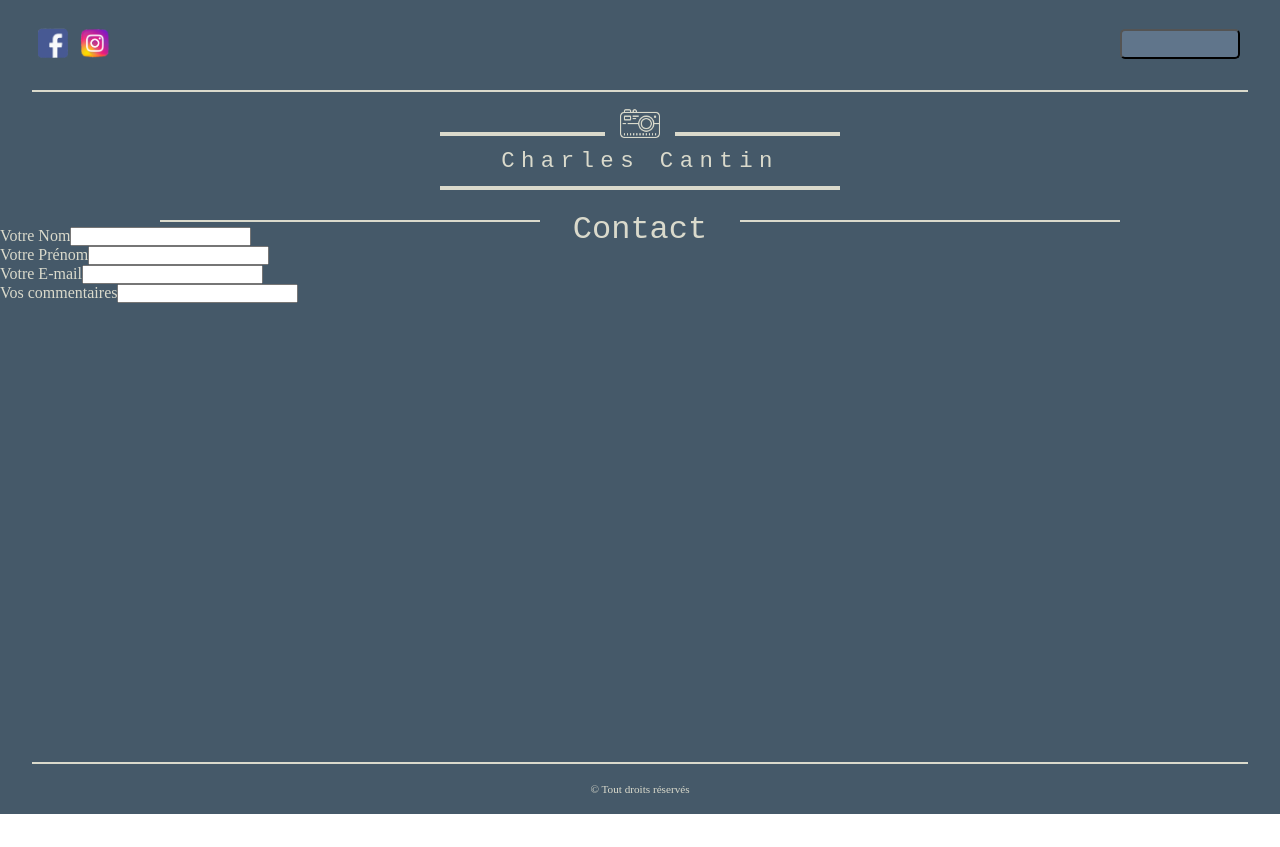
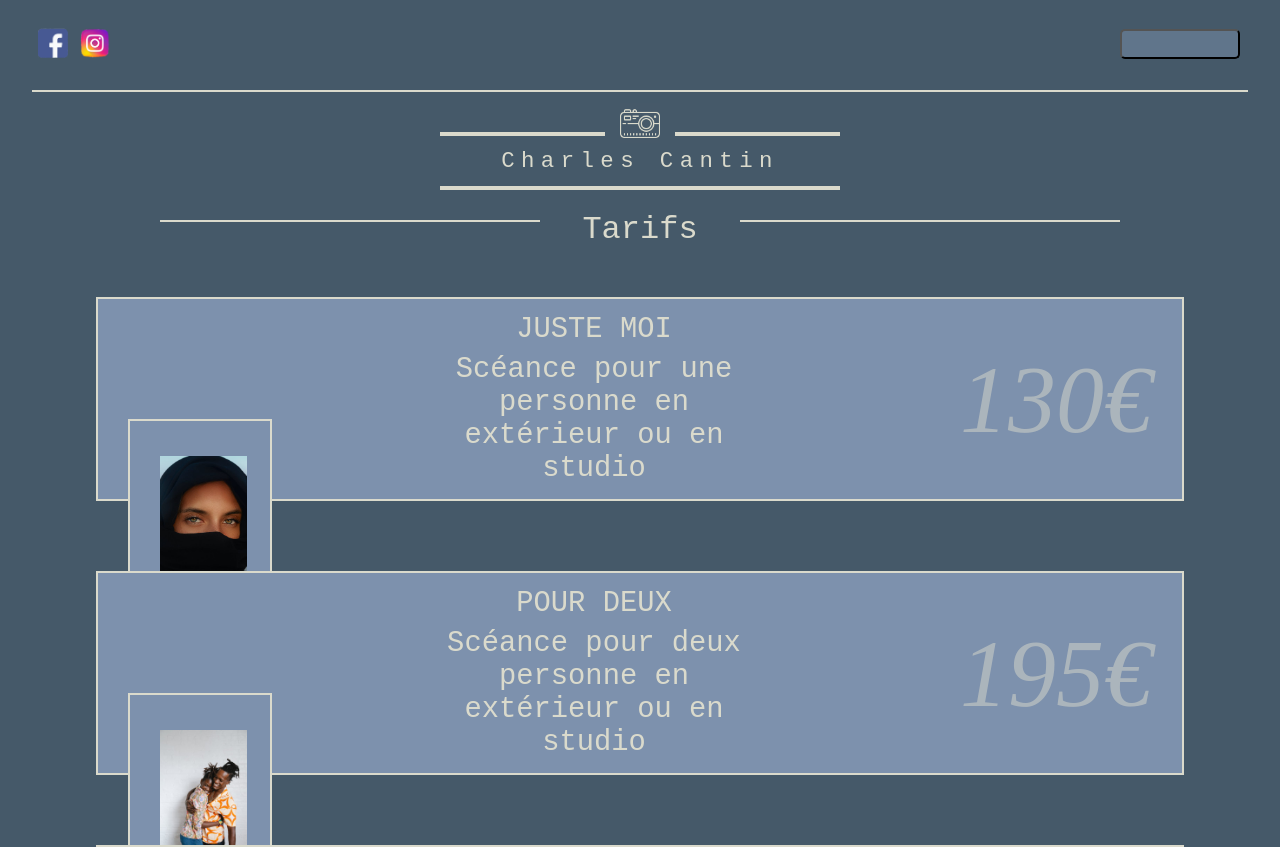
Before and after one commit to X-CYL/charlescantin, a React (Create React App) app: page / in a window 1280 px wide. Shown: the top 847 px of the page. Before the commit the page ends 814 px from the top, so only its background shows below. Built offline with nearby package versions, Linux system fonts and the light colour scheme; a web font is replaced by a local one.

Commit message:
commit before working on Test branch to test PriceGalery component

```diff
--- a/public/style.css
+++ b/public/style.css
@@ -368,13 +368,14 @@ li {
   color: rgb(218, 218, 204);
 }
 
-.priceGaleryTarif {
-  background-color: #455969;
-  border-style: solid;
-  height: 180px;
+.containerPictures {
+  display: flex;
+  flex-direction: row;
+  flex-wrap: wrap;
+  height: 100px;
+  width: 100px;
+}
+.containerPictures div img {
+  height: 130px;
   width: 120px;
-  margin-top: 1%;
-}
-.priceGaleryTarif img {
-  height: 100%;
 }/*# sourceMappingURL=style.css.map */
--- a/public/style.sass
+++ b/public/style.sass
@@ -17,7 +17,6 @@
 @import '../src/css/micro/_displayGalery'
 @import '../src/css/pages/_charlesCantinGallery'
 @import '../src/css/micro/_titleBar'
-@import '../src/css/pages/_charlesCantinTarifs'
 @import '../src/css/micro/_priceGalery'
 @import '../src/css/pages/_charlesCantinContact'
 @import '../src/css/layout/_formField'
--- a/src/App.jsx
+++ b/src/App.jsx
@@ -11,7 +11,7 @@ function App() {
   return (
     <div className= 'pageFormat'>
         <Header />
-        <CharlesCantinContact />
+        <CharlesCantinTarifs />
         <Footer />
     </div>
   );
--- a/src/components/micro/PriceGalery.jsx
+++ b/src/components/micro/PriceGalery.jsx
@@ -1,13 +1,25 @@
-import React from 'react';
+import React from "react";
 
 const PriceGalery = (props) => {
-    return (
-        <div>
-            <div className= {props.className}>
-                <img src = { props.src }  alt= { props.alt }></img>
-            </div>
+  return (
+    <div className="mainContainertarifs">
+      <div className={props.className}>
+        <div className="containerPictures">
+          <div className={props.className}>
+            <img src={props.src1} alt={props.alt1}></img>
+          </div>
+          <div className={props.className}>
+            <img src={props.src2} alt={props.alt2}></img>
+          </div>
         </div>
-    );
+        <div className="container-col">
+          <span> {props.titre}</span>
+          <span> {props.description}</span>
+        </div>
+        <p> {props.price} </p>
+      </div>
+    </div>
+  );
 };
 
 export default PriceGalery;
--- a/src/components/pages/CharlesCantinTarifs.jsx
+++ b/src/components/pages/CharlesCantinTarifs.jsx
@@ -3,31 +3,31 @@ import SmallCharlesCantinLogo from "../layouts/SmallCharlesCantinLogo";
 import TitleBar from "../micro/TitleBar";
 import DisplayGalery from "../micro/DisplayGalery";
 import PriceGalery from "../micro/PriceGalery";
-import cantinPrices from "../tools/arrays";
+import { cantinPrices } from "../tools/arrays";
 
 const CharlesCantinTarifs = () => {
   return (
     <div className="pageFormat">
       <SmallCharlesCantinLogo />
       <TitleBar title="Tarifs" />
-      <div className="mainContainertarifs">
-        <div className="containertarifs">
-          <PriceGalery
-            src={cantinPrices.Picture1Price}
-            alt="famille dans un parc arborré"
-            className="priceGaleryTarif"
-          />
-          <PriceGalery
-            src="/pictures/Couple/sunshine-couple-small.jpg"
-            alt="famille dans un parc arborré"
-            className="priceGaleryTarif"
-          />
-          <div className="container-col">
-            <span>NOUS DEUX</span>
-            <span>Scéance photo pour couple en exterieur ou en studio</span>
-          </div>
-          <p>130€</p>
-        </div>
+      <div>
+        {cantinPrices.map((item) => {
+          const formatedPrice = item.price + "€";
+          return (
+            <>
+              <PriceGalery
+                src1={item.picture1}
+                src2={item.picture2}
+                alt1={item.alt1}
+                alt2={item.alt2}
+                titre={item.title}
+                description={item.description}
+                price ={ formatedPrice }
+                className="containertarifs"
+              />
+            </>
+          );
+        })}
       </div>
     </div>
   );
--- a/src/components/tools/Variables.jsx
+++ /dev/null
@@ -1 +0,0 @@
-export let imgTest = "../../../public/pictures/Bapteme/Flamme_intense.jpg"
--- a/src/components/tools/arrays.jsx
+++ b/src/components/tools/arrays.jsx
@@ -209,48 +209,59 @@ let cantinMenu = [
 
 /* le stockage concernant les tarifs */
 
-let cantinPrices =[
+export const cantinPrices =[
   {
-    pricesTitle:"JUSTE MOI",
-    descriptionPrice:"Scéance pour une personne en extérieur ou en studio",
-    Picture1Price: "/Pictures/Portrait/berbere-small.jpg",
-    Picture2Price: "/Pictures/Portrait/smoker-small.jpg",
-    pricePrice: 130
+    title:"JUSTE MOI",
+    description:"Scéance pour une personne en extérieur ou en studio",
+    picture1: "/Pictures/Portrait/berbere-small.jpg",
+    picture2: "/Pictures/Portrait/smoker-small.jpg",
+    alt1: "portrait de femme berbere avec un voile",
+    alt2: "portrait d homme qui fume en studio",
+    price: 130
   },
   {
-    pricesTitle:"POUR DEUX",
-    descriptionPrice:"Scéance pour deux personne en extérieur ou en studio",
-    Picture1Price: "/Pictures/Couple/studio-couple-small.jpg",
-    Picture2Price: "/Pictures/Couple/sunshine-couple-small.jpg",
-    pricePrice: 195
+    title:"POUR DEUX",
+    description:"Scéance pour deux personne en extérieur ou en studio",
+    picture1: "/Pictures/Couple/studio-couple-small.jpg",
+    picture2: "/Pictures/Couple/sunshine-couple-small.jpg",
+    alt1: "Couple de noirs enlacés en studio",
+    alt2: "Couple en contrejour au soleil couchant",
+    price: 195
   },
   {
-    pricesTitle:"FAMILLE",
-    descriptionPrice:"Pour la famille ou les amis jusqu'a 4 personnes en extérieur ou en studio. 30€ de supplément par personne hormis les enfants de moins de 2 ans",
-    Picture1Price:"/Pictures/Famille/3_dans_le_parc_small.jpg",
-    Picture2Price:"/Pictures/Famille/Face_a_la_mer_small.jpeg",
-    pricePrice: 220
+    title:"FAMILLE",
+    description:"Pour la famille ou les amis jusqu'a 4 personnes, extérieur studio.",
+    picture1:"/Pictures/Famille/3_dans_le_parc_small.jpg",
+    picture2:"/Pictures/Famille/Face_a_la_mer_small.jpeg",
+    alt1: "Parents et enfant sur les épaules dans le parc façon daltons",
+    alt2: "Famille de 4 personnes de dos face à la mer",
+    price: 220
   },
   {
-    pricesTitle:"IL ETAIT UNE FOIS",
-    descriptionPrice:"Photo de grossesse, domicile, studio ou en extérieur",
-    Picture1Price:"/Pictures/Grossesse/grossesse_1_small.jpeg",
-    Picture2Price:"/Pictures/Grossesse/grossesse_2_small.jpeg",
-    pricePrice: 160
+    title:"IL ETAIT UNE FOIS",
+    description:"Photo de grossesse, domicile, studio ou en extérieur",
+    picture1:"/Pictures/Grossesse/grossesse_1_small.jpeg",
+    picture2:"/Pictures/Grossesse/grossesse_2_small.jpeg",
+    alt1: "Femme enceinte dans un champ de blé du de 3/4",
+    alt2: "Femme noire enceinte dans un pré arboré vue de 3/4 avant",
+    price: 160
   },
   {
-    pricesTitle:"MON BEBE",
-    descriptionPrice:"Photo d'enfants jusqu'a 3 ans (domicile)",
-    Picture1Price:"/Pictures/Bebe/bebe_1_small.jpg",
-    Picture2Price:"/Pictures/Bebe/enfant_1_small.jpg",
-    pricePrice: 100
+    title:"MON BEBE",
+    description:"Photo d'enfants jusqu'a 3 ans (domicile)",
+    picture1:"/Pictures/Bebe/bebe_1_small.jpg",
+    picture2:"/Pictures/Bebe/enfant_1_small.jpg",
+    alt1: "Portrait de bébé dans son lit avec un bonnet à oreilles",
+    alt2: "Portrait de petite fille de dos assise dans un champ de fleurs regardant le soleil a travers les arbles",
+    price: 100
   },
   {
-    pricesTitle: "J IMMORTALISE L EVENEMENT",
-    descriptionPrice:"Prestation (mariage, baptème, etc...",
-    Picture1Price:"/Pictures/Mariage/mariage_1_small.jpeg",
-    Picture2Price:"/Pictures/Mariage/mariage_3_small.jpeg",
-    pricePrice: "Devis"
+    title: "J'IMMORTALISE L EVENEMENT",
+    description:"Prestation (mariage, baptème, etc...",
+    picture1:"/Pictures/Mariage/mariage_1_small.jpeg",
+    picture2:"/Pictures/Mariage/mariage_3_small.jpeg",
+    alt1: "Coupole de mariage au fond avec les tables dréssées sur les côtés",
+    alt2: "Le marié servant du champagne",
+    price: 0
   }
 ]
-export default cantinPrices
--- a/src/css/micro/_priceGalery.sass
+++ b/src/css/micro/_priceGalery.sass
@@ -1,8 +1,73 @@
+
+.mainContainertarifs
+    @include flex-container-center
+
+.containertarifs
+    display: flex
+    flex-direction: row
+    flex-wrap: wrap
+    justify-content: space-between
+    align-items: center
+    margin-top: 70px
+    background-color: #7D91AD
+    border: solid 2px $secondary-color
+    width: 80%
+    height: 200px
+    padding-left: 30px
+    padding-right: 30px
+    p
+        font-size: 6rem
+        color: $secondary-color-trans
+        font-style: italic
+    @media (max-width: 950px)
+        display: flex
+        flex-direction: row
+        flex-wrap: wrap
+        justify-content: space-around
+        align-items: center
+        margin-top: 70px
+        background-color:  #7D91AD
+        border: solid 2px $secondary-color
+        width: 60%
+        height: 800px
+        padding-left: 30px
+        padding-right: 30px
+
+
+.displayGalleryTarifs
+    margin-top: -40px
+
+
+
+.container-col
+    background-color: #7D91AD
+    height: 180px
+    width: 350px
+    display: flex
+    flex-direction: row
+    flex-wrap: wrap
+    justify-content: center
+    align-items: center
+    text-align: center
+    span
+        font-family: $mona-novo
+        font-size: 1.8rem
+        color: $secondary-color
+.containerPictures
+    display: flex
+    flex-direction: row
+    flex-wrap: wrap
+    height: 100px
+    width: 100px
+    div img
+        height: 130px
+        width: 120px
+
 .priceGaleryTarif
-    background-color: $primary-color
-    border-style: solid
-    height: 180px
-    width: 120px
-    margin-top: 1%
-    img
-        height: 100%
+background-color: $primary-color
+border-style: solid
+height: 180px
+width: 120px
+margin-top: 1%
+img
+    height: 100%
```
Also changed, not shown: src/components/tools/Bout_de_codes.jsx (added, +50 -0 lines), src/css/pages/_charlesCantinTarifs.sass (deleted, +0 -52 lines), 1 other file (tests, documents, lock files or other folders).
